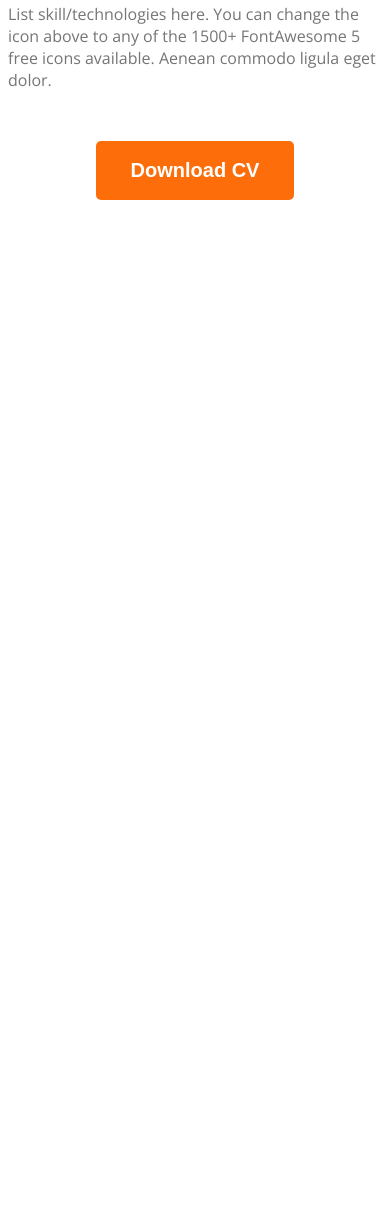
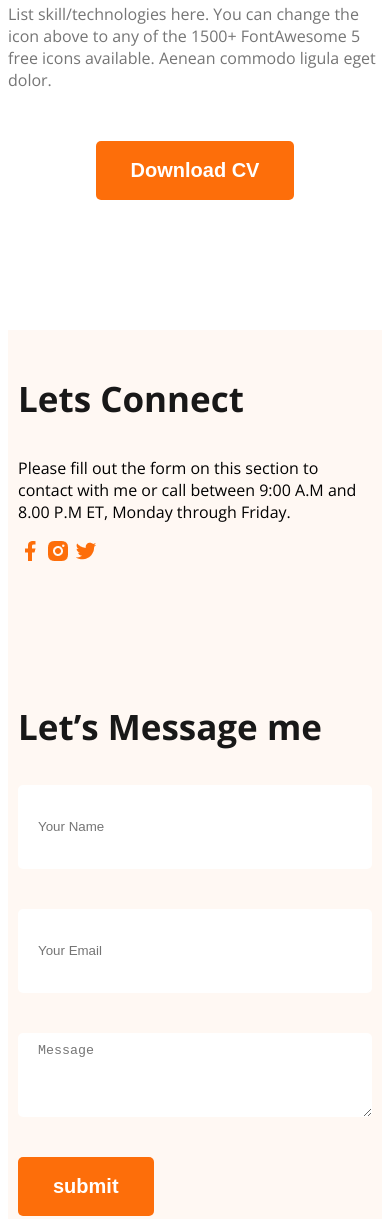
Before and after one commit to rimpakasundi07/web-dev-portfolio, a plain HTML site: page index.html in a window 390 px wide. Shown: the part 3461-4680 px from the top of the page. Before the commit the page ends 3791 px from the top, so only its background shows below. Drawn offline with nearby package versions, Linux system fonts and the light colour scheme.

Commit message:
added responsive with footer section

```diff
--- a/index.html
+++ b/index.html
@@ -170,7 +170,7 @@
 
     </main>
 
-    <footer class="secondary-bg hide">
+    <footer class="secondary-bg ">
         <div class="footer-column">
             <h3 class="section-title">Lets Connect</h3>
             <p>Please fill out the form on this section to contact with me or call between 9:00 A.M and 8.00 P.M ET, Monday through Friday.</p>
--- a/style.css
+++ b/style.css
@@ -197,7 +197,7 @@ footer{
     width: 50%;
 
 }
-input[type="text"], footer input[type="email"], footer textarea {
+footer input[type="text"], footer input[type="email"], footer textarea {
     height: 64px;
     border-radius: 5px;
     background-color: white;
@@ -218,9 +218,19 @@ input[type="text"], footer input[type="email"], footer textarea {
 }
 
 @media screen and (max-width: 576px) {
-  .skills-container, .resume-container{
+  .skills-container, .resume-container, footer{
       flex-direction: column;
 
+  }
+  footer{
+    padding: 10px;
+  }
+  .footer-column{
+    width: 100%;
+  }
+
+  footer input[type="text"], footer input[type="email"], footer textarea {
+    width: calc(100% - 40px);
   }
 
 
```
